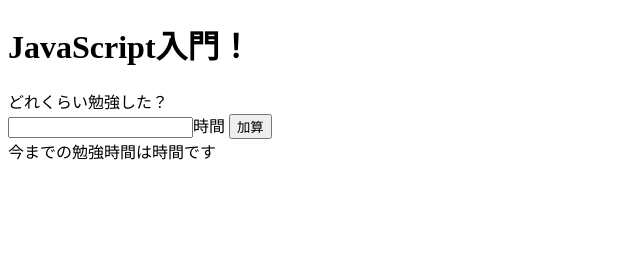
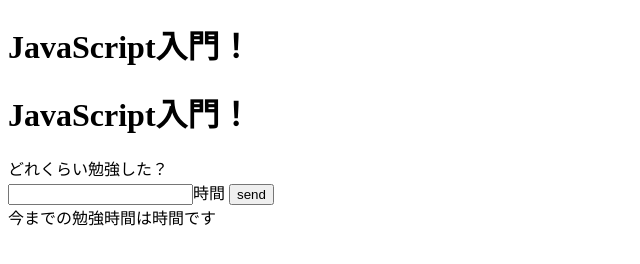
Before and after one commit to kunelasobu/study_js, a plain HTML site: page index.html in a window 1280 px wide. Shown: the whole page, without its empty margins (0-640 px from the left). Drawn offline with Linux system fonts and the light colour scheme.

Commit message:
Update index.html

```diff
--- a/index.html
+++ b/index.html
@@ -10,12 +10,14 @@
   <h1>JavaScript入門！</h1>
 </main>
 <body>
+<main>
+  <h1>JavaScript入門！</h1>
   <div class="center">
     <div class="title">どれくらい勉強した？</div>
   </div>
   <div class="time-input">
     <input type="text" value="" id="number">時間
-    <input type="button" id="plus" value="加算">
+    <input type="button" id="plus" value="send">
   </div>
   <div class="total">
     今までの勉強時間は<span id="total-time"></span>時間です
```
